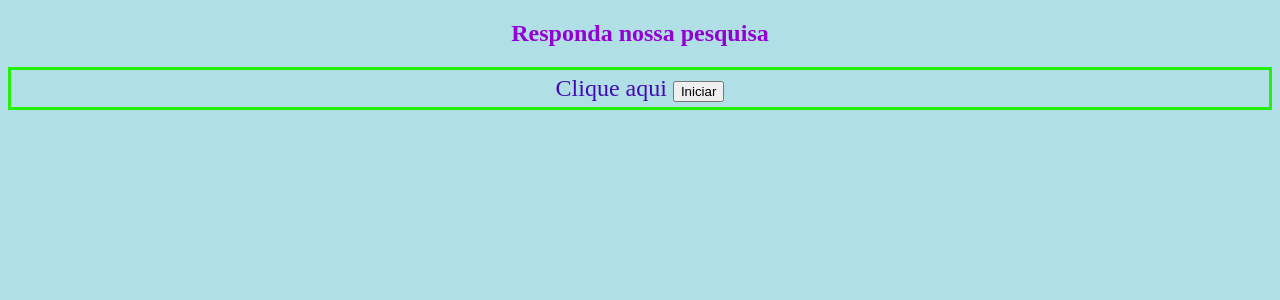
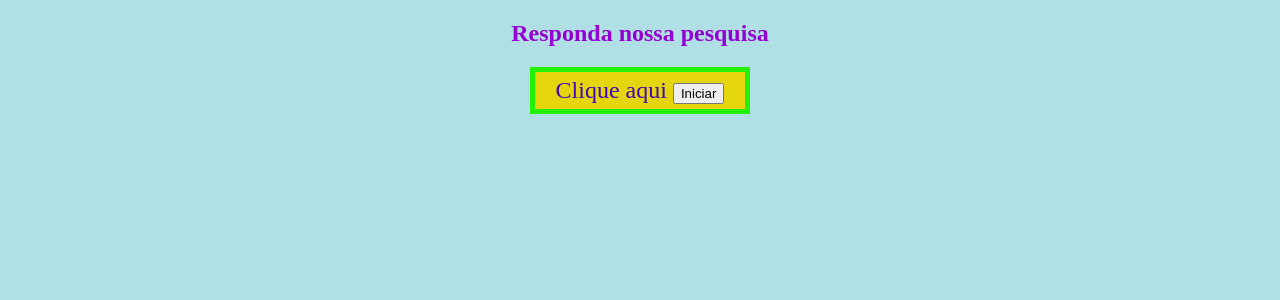
Before and after one commit to DanneMello/projetosphp, a PHP site: page / in a window 1280 px wide. Shown: the top 300 px of the page. Run offline with PHP 8.4, Linux system fonts and the light colour scheme.

Commit message:
Alteração no CSS

```diff
--- a/crudPhp/formulario.php
+++ b/crudPhp/formulario.php
@@ -1,7 +1,7 @@
 <?php
 
 // @Criando formulário HTML através do PHP
-echo "<form method='POST' action='processo.php'>";
+echo "<form method='POST' action='processo.php'>"; // @Aqui estou enviando meus dados através do método POST, para o arquivo "Formulário.php" que irá tratá-los
 echo "<h1>Pesquisa</h1>";
 echo "<article>";
 
--- a/crudPhp/style.css
+++ b/crudPhp/style.css
@@ -10,9 +10,14 @@ h2 {
 
 
 form {
+    width: 200px;
+    margin: auto;
+    top: auto;
+    left: auto;
+    background-color: rgb(228, 213, 12);
     color:rgb(67, 9, 183);
     font-size: 150%;
-    border:3px solid rgb(34, 241, 7);
-    padding: 5px;
+    border:5px solid rgb(34, 241, 7);
+    padding: 5px 5px;
     text-align: center;
   }
```
Also changed, not shown: crudPhp/processo.php (+2 -5 lines).
